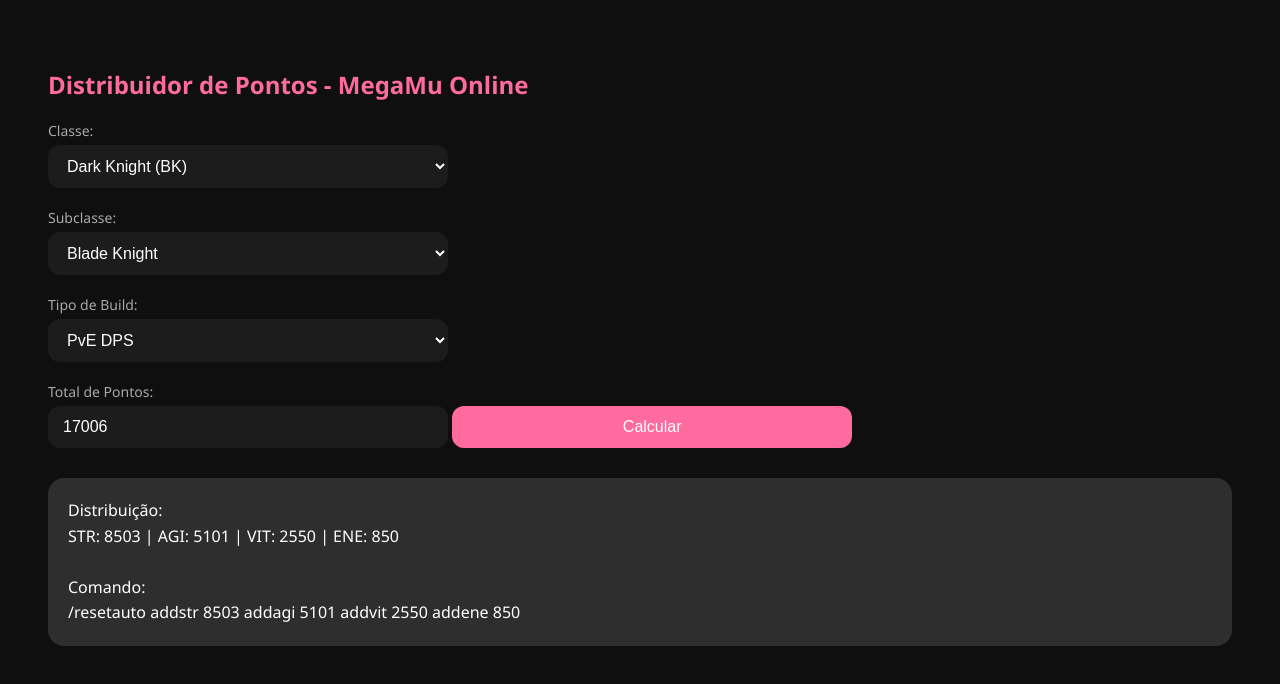
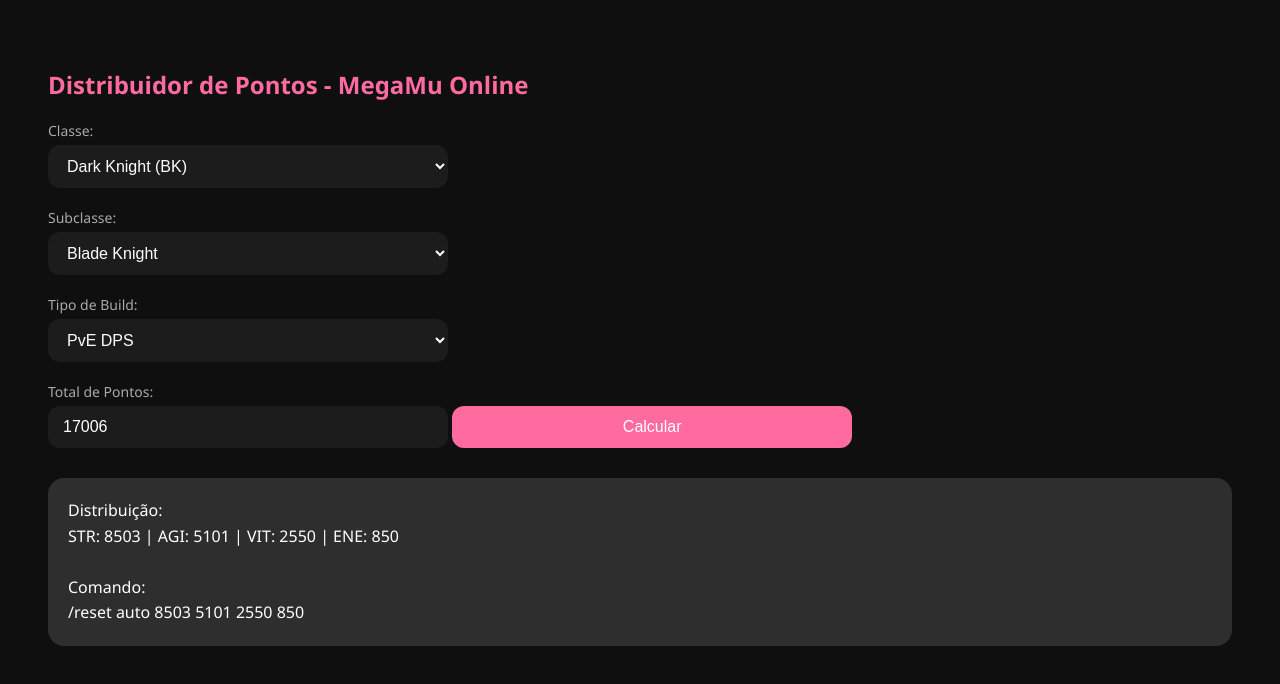
Before and after one commit to ORELHOw/MegaMuPoints, a plain HTML site: page index.html in a window 1280 px wide. Both pictures are taken after a click on the button "Calcular". Drawn offline with Linux system fonts and the light colour scheme.

Commit message:
Update index.html
Updating Reset command

```diff
--- a/index.html
+++ b/index.html
@@ -181,7 +181,7 @@
       const vit = Math.floor(pontos * dist.vit);
       const ene = Math.floor(pontos * dist.ene);
 
-      const comando = `/resetauto addstr ${str} addagi ${agi} addvit ${vit} addene ${ene}`;
+      const comando = `/reset auto ${str} ${agi} ${vit} ${ene}`;
       document.getElementById("resultado").innerHTML = `Distribuição:
 STR: ${str} | AGI: ${agi} | VIT: ${vit} | ENE: ${ene}
 
```
